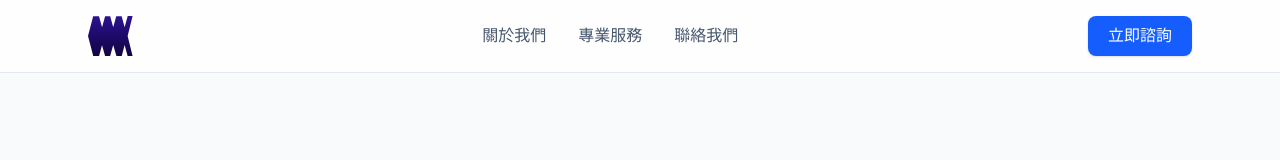
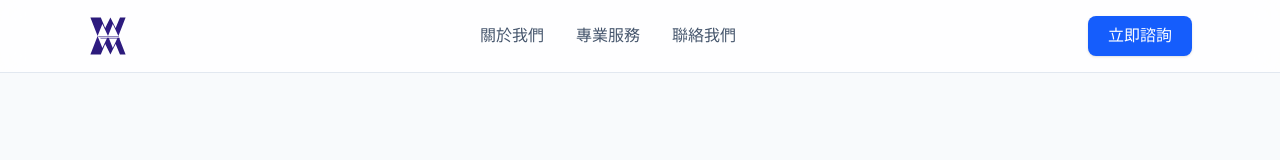
Before and after one commit to MikeHo21/mwwm-website, a Next.js app: page / in a window 1280 px wide. Shown: the top 160 px of the page. Built offline with nearby package versions, Linux system fonts and the light colour scheme.

Commit message:
fix: accurate MWWM symmetrical reflective logo vector

```diff
--- a/app/page.tsx
+++ b/app/page.tsx
@@ -8,22 +8,45 @@ export default function Home() {
       <header className="sticky top-0 z-50 bg-white/80 backdrop-blur-md border-b border-slate-200">
         <div className="max-w-6xl mx-auto px-6 py-4 flex justify-between items-center">
           <Link href="/" className="flex items-center">
-            {/* 精確且成比例的 MWWM SVG Logo */}
+            {/* 精確對應真實 Logo 的上下對稱立體漸層 SVG */}
             <svg
               xmlns="http://www.w3.org/2000/svg"
-              viewBox="0 0 649 582"
+              viewBox="0 0 500 500"
               className="h-10 w-auto object-contain"
             >
               <defs>
-                <linearGradient id="mwwmGrad" x1="0%" y1="0%" x2="0%" y2="100%">
-                  <stop offset="0%" stopColor="#2D1290" />
-                  <stop offset="50%" stopColor="#1D0A68" />
-                  <stop offset="100%" stopColor="#120542" />
+                {/* 上半部深色 */}
+                <linearGradient id="topGrad" x1="0%" y1="0%" x2="0%" y2="100%">
+                  <stop offset="0%" stopColor="#2b1a7a" />
+                  <stop offset="100%" stopColor="#311c87" />
+                </linearGradient>
+                {/* 下半部深色 */}
+                <linearGradient id="bottomGrad" x1="0%" y1="0%" x2="0%" y2="100%">
+                  <stop offset="0%" stopColor="#311c87" />
+                  <stop offset="100%" stopColor="#2b1a7a" />
+                </linearGradient>
+                {/* 中間金屬反光帶 */}
+                <linearGradient id="shineGrad" x1="0%" y1="0%" x2="0%" y2="100%">
+                  <stop offset="0%" stopColor="#311c87" />
+                  <stop offset="50%" stopColor="#ffffff" stopOpacity="0.8" />
+                  <stop offset="100%" stopColor="#311c87" />
                 </linearGradient>
               </defs>
+
+              {/* 上半部主體 */}
               <path
-                d="M649 1L578 1L533 162L490 2L411 3L367 162L323 3L249 2L205 162L160 2L75 3L0 292L76 582L161 582L204 424L249 582L322 581L367 423L414 582L491 582L533 423L577 583L649 583L577 292Z"
-                fill="url(#mwwmGrad)"
+                d="M30 20 L120 250 L180 100 L250 250 L310 100 L380 250 L470 20 L400 20 L345 150 L280 20 L215 150 L160 20 Z"
+                fill="url(#topGrad)"
+              />
+              {/* 下半部主體 (鏡像) */}
+              <path
+                d="M30 480 L120 250 L180 400 L250 250 L310 400 L380 250 L470 480 L400 480 L345 350 L280 480 L215 350 L160 480 Z"
+                fill="url(#bottomGrad)"
+              />
+              {/* 中間交錯的水平金屬光澤反光層 */}
+              <polygon
+                points="120,250 180,250 250,250 310,250 380,250 400,280 345,280 280,280 215,280 160,280"
+                fill="url(#shineGrad)"
               />
             </svg>
           </Link>
```
